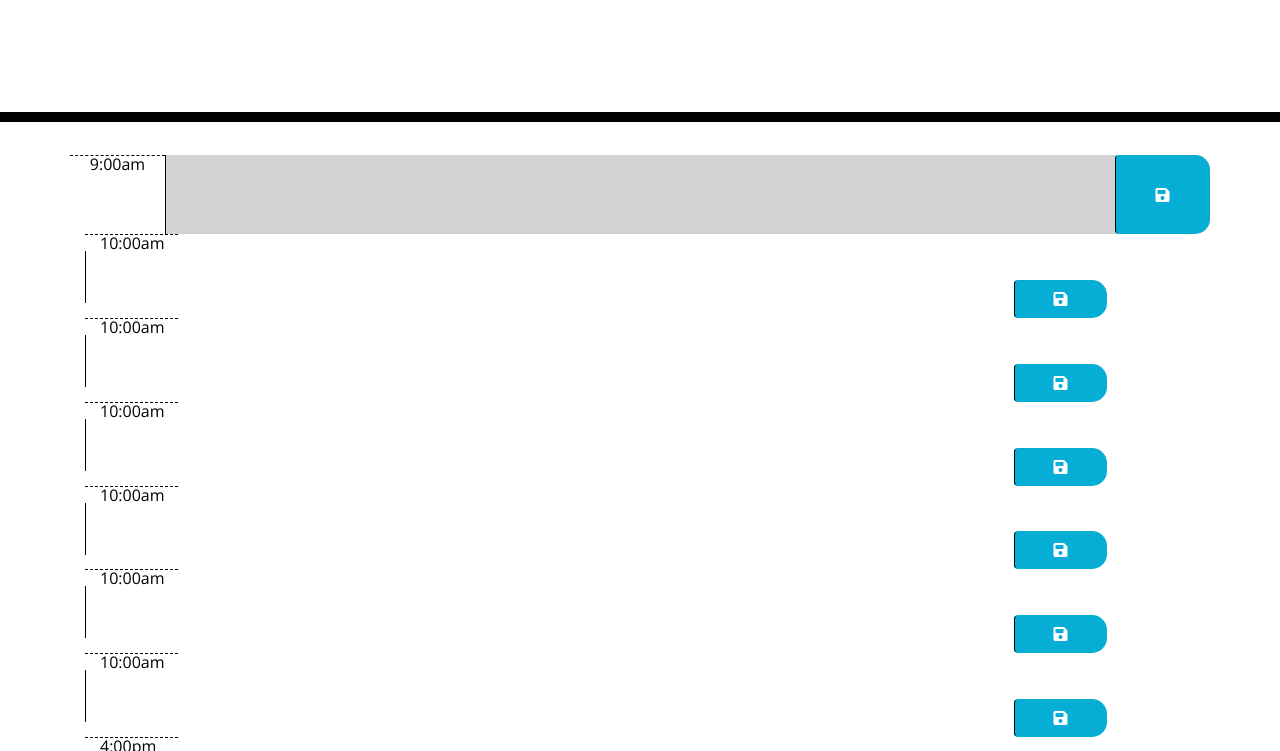
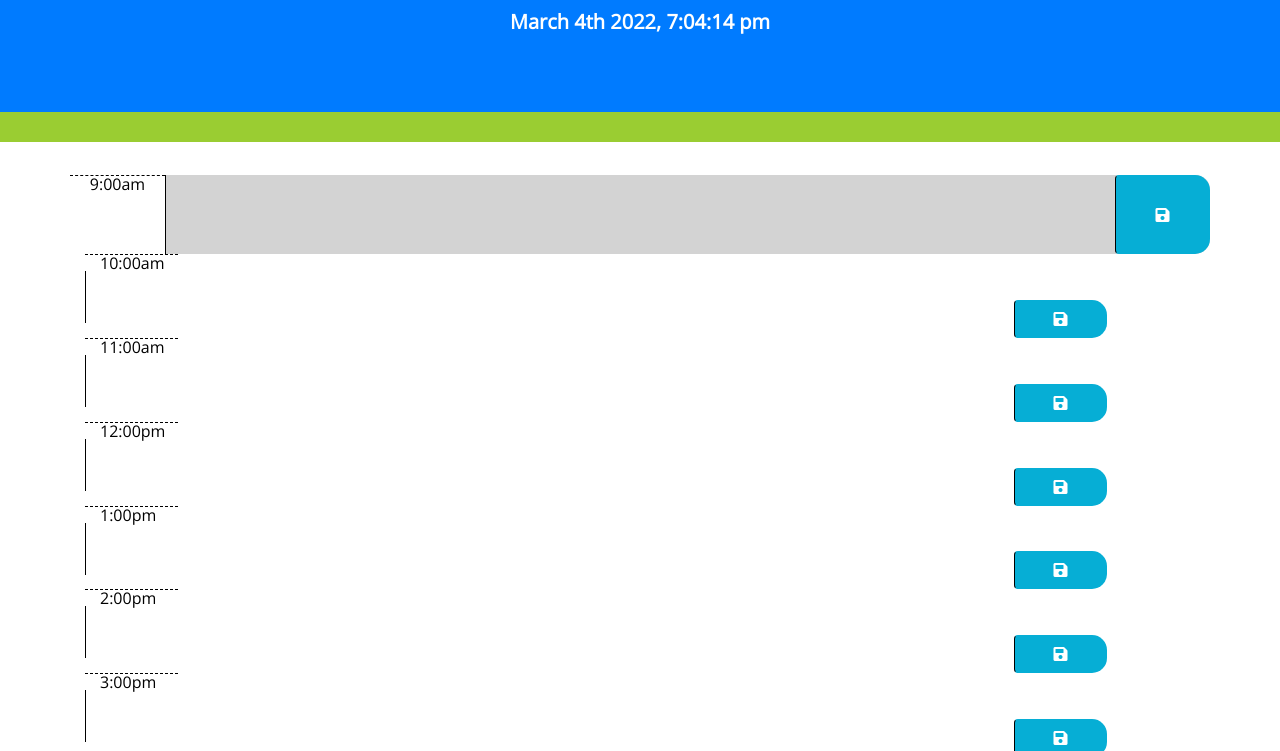
Before and after one commit to Paquito81/rabbit-carrot, a plain HTML site: page index.html in a window 1280 px wide. Shown: the part 182-933 px from the top of the page. Drawn offline with nearby package versions, Linux system fonts and the light colour scheme.

Commit message:
mare chanes

```diff
--- a/assets/css/style.css
+++ b/assets/css/style.css
@@ -12,13 +12,16 @@ textarea{
   border-left: 1px solid black;
   padding: 10px;
 }
+.jb-primary {
+  background-color:#007bff;
+}
 
 .jumbotron {
   text-align: center;
   background-color: transparent;
   color: black;
   border-radius: 0;
-  border-bottom: 10px solid black;
+  border-bottom: 30px solid yellowgreen;
 }
 
 .description{
--- a/assets/js/script2.js
+++ b/assets/js/script2.js
@@ -4,26 +4,25 @@ $(document).ready(function () {// essentially tells engine to load 1)html & 2)cs
 
     //Assign saveBtn click listener for user input and time stamp??
     $(".saveBtn").on("click", function () {
-        event.preventDefault();
         //get nearby values.
-        var formValue = $(this).siblings(".form-control").val();
-        console.log(formValue);
-        var listItem = $(this).parent().attr("hour");
+        var formValue = $(this).siblings(".description").val();
+        console.log(this);
+        var listItem = $(this).parent().attr("id");
 
         //set items in local storage.
         localStorage.setItem(listItem, formValue);
     })
     //load any saved data from LocalStorage - do this for each hour created.
-    $("#hour9").val(localStorage.getItem("9"));
-    $("#hour10").val(localStorage.getItem("10"));
-    $("#hour11").val(localStorage.getItem("11"));
-    $("#hour12").val(localStorage.getItem("12"));
-    $("#hour13").val(localStorage.getItem("1"));
-    $("#hour14").val(localStorage.getItem("2"));
-    $("#hour15").val(localStorage.getItem("3"));
-    $("#hour16").val(localStorage.getItem("4"));
-    $("#hour17").val(localStorage.getItem("5"));
-    $("#hour18").val(localStorage.getItem("6"));
+    $("#hour9 .description").val(localStorage.getItem("hour9"));
+    $("#hour10 .description").val(localStorage.getItem("hour10"));
+    $("#hour11 .description").val(localStorage.getItem("hour11"));
+    $("#hour12 .description").val(localStorage.getItem("hour12"));
+    $("#hour13 .description").val(localStorage.getItem("hour1"));
+    $("#hour14 .description").val(localStorage.getItem("hour2"));
+    $("#hour15 .description").val(localStorage.getItem("hour3"));
+    $("#hour16 .description").val(localStorage.getItem("hour4"));
+    $("#hour17 .description").val(localStorage.getItem("hour5"));
+    $("#hour18 .description").val(localStorage.getItem("hour6"));
 
 
     function hourTracker() {
--- a/index.html
+++ b/index.html
@@ -23,68 +23,71 @@
   </head>
 
   <body>
-    <header class="jumbotron bg primary">
+    <header class="jumbotron bg-primary">
       <h1 class="text-white font-weight-bold font-italic display-3">Work Day Scheduler</h1>
       <p class="text-white font-weight-bold lead">A simple calendar app for scheduling your work day</p>
-      <p id="currentDay" class="text-white font-weight-white lead"></p>
+      <p id="currentDay" class="text-white font-weight-bold lead"></p>
     </header>
     <div class="container">
       <!-- Timeblocks go here -->
-      <div id="hour9" class="row time-block">
-
+      <div id="hour9" class="row time-block past present future">
         <div class="col-md-1 hour">9:00am</div>
         <textarea class="col-md-10 description"></textarea>
         <button class="btn saveBtn col-md-1"><i class="fas fa-save"></i></button>
       </div>
 
-      <div class="hour10" class="row time-block">
+      <div class="hour10" class="row time-block past present future">
+
         <div class="col-md-1 hour">10:00am</div>
         <textarea class="col-md-10 description"></textarea>
         <button class="btn saveBtn col-md-1"><i class="fas fa-save"></i></button>
       </div>
 
-      <div class="hour11" class="row time-block">
-        <div class="col-md-1 hour">10:00am</div>
+      <div class="hour11" class="row time-block past present future">
+
+        <div class="col-md-1 hour">11:00am</div>
         <textarea class="col-md-10 description"></textarea>
         <button class="btn saveBtn col-md-1"><i class="fas fa-save"></i></button>
       </div>
 
-      <div class="hour12" class="row time-block">
-        <div class="col-md-1 hour">10:00am</div>
+      <div class="hour12" class="row time-block past present future">
+
+        <div class="col-md-1 hour">12:00pm</div>
         <textarea class="col-md-10 description"></textarea>
         <button class="btn saveBtn col-md-1"><i class="fas fa-save"></i></button>
       </div>
 
-      <div class="hour13" class="row time-block">
-        <div class="col-md-1 hour">10:00am</div>
+      <div class="hour13" class="row time-block past present future">
+
+        <div class="col-md-1 hour">1:00pm</div>
         <textarea class="col-md-10 description"></textarea>
         <button class="btn saveBtn col-md-1"><i class="fas fa-save"></i></button>
       </div>
 
-      <div class="hour14" class="row time-block">
-        <div class="col-md-1 hour">10:00am</div>
+      <div class="hour14" class="row time-block past present future">
+        <div class="col-md-1 hour">2:00pm</div>
         <textarea class="col-md-10 description"></textarea>
         <button class="btn saveBtn col-md-1"><i class="fas fa-save"></i></button>
       </div>
 
-      <div class="hour15" class="row time-block">
-        <div class="col-md-1 hour">10:00am</div>
+      <div class="hour15" class="row time-block past present future">
+        <div class="col-md-1 hour">3:00pm</div>
         <textarea class="col-md-10 description"></textarea>
         <button class="btn saveBtn col-md-1"><i class="fas fa-save"></i></button>
       </div>
 
-      <div class="hour16" class="row time-block">
+      <div class="hour16" class="row time-block past present future">
         <div class="col-md-1 hour">4:00pm</div>
         <textarea class="col-md-10 description"></textarea>
         <button class="btn saveBtn col-md-1"><i class="fas fa-save"></i></button>
       </div>
 
-      <div class="hour17" class="row time-block">
+      <div class="hour17" class="row time-block past present future">
         <div class="col-md-1 hour">5:00pm</div>
         <textarea class="col-md-10 description"></textarea>
         <button class="btn saveBtn col-md-1"><i class="fas fa-save"></i></button>
       </div>
-      <div class="hour18" class="row time-block">
+      <div class="hour18" class="row time-block past present future">
         <div class="col-md-1 hour">6:00pm</div>
         <textarea class="col-md-10 description"></textarea>
         <button class="btn saveBtn col-md-1"><i class="fas fa-save"></i></button>
```
